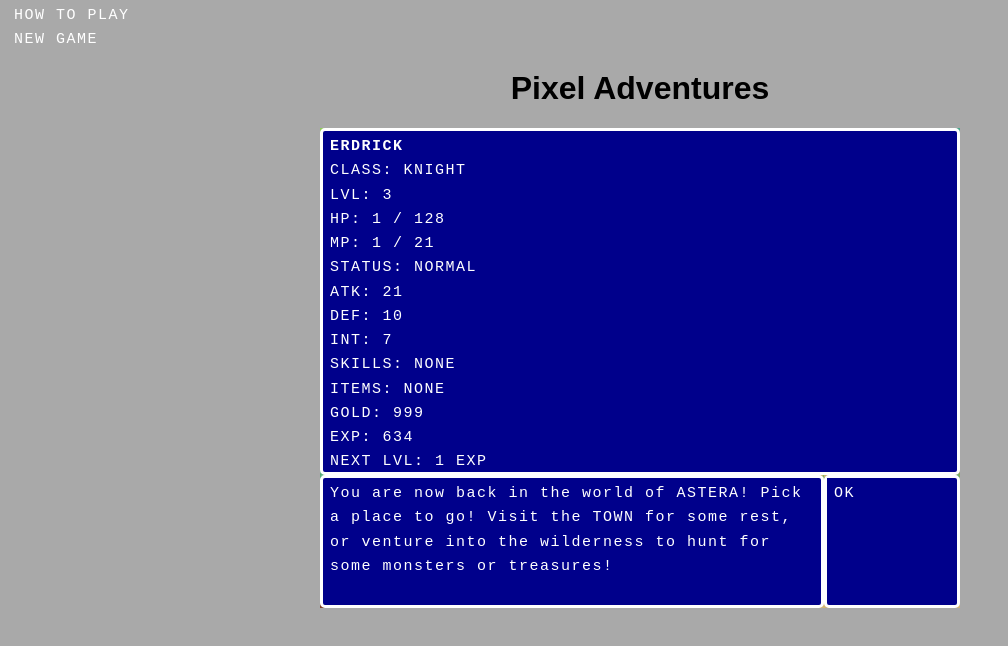
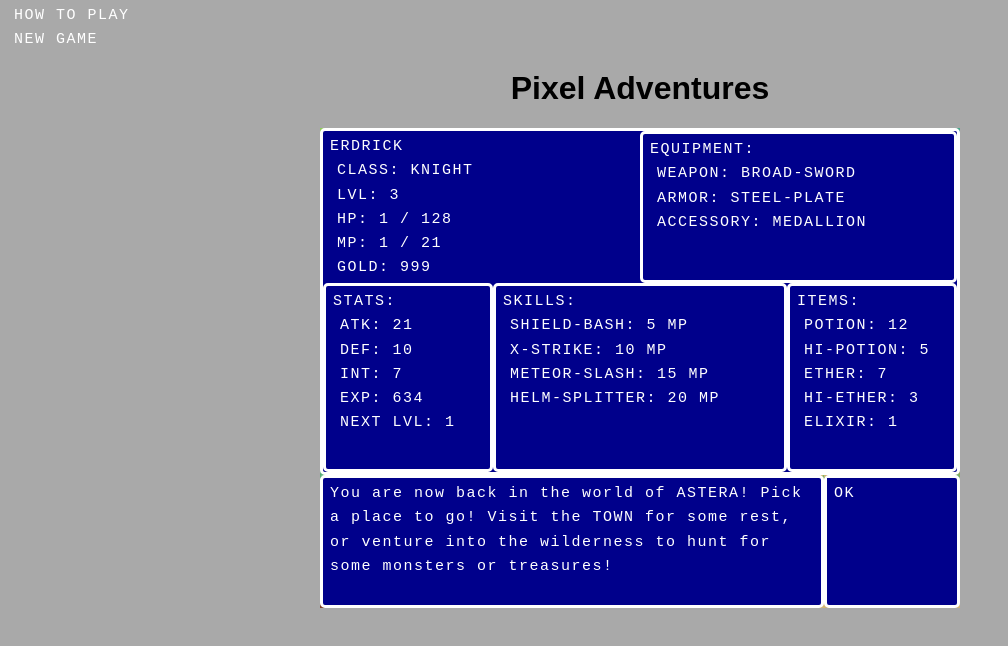
Before and after one commit to TheSundayMailman/pixel-adventures-client, a React (Create React App) app: page / in a window 1280 px wide. Both pictures are taken after a click on the button "STATUS". Shown: the top 646 px of the page, without its empty margins (0-1008 px from the left). Built offline with nearby package versions, Linux system fonts and the light colour scheme.

Commit message:
all shopping features completed; status screen completed

```diff
--- a/src/App.css
+++ b/src/App.css
@@ -72,6 +72,38 @@ li {
   position: absolute;
   width: 640px;
   height: 347px
+}
+.equipment-details{
+  display: inline-block;
+  position: absolute;
+  width: 317px;
+  height: 152px;
+  right: 0;
+  top: 0;
+}
+.stats-details {
+  display: inline-block;
+  position: absolute;
+  width: 170px;
+  height: 189px;
+  left: 0;
+  bottom: 0;
+}
+.current-skills {
+  display: inline-block;
+  position: absolute;
+  width: 294px;
+  height: 189px;
+  left: 170px;
+  bottom: 0;
+}
+.current-items {
+  display: inline-block;
+  position: absolute;
+  width: 170px;
+  height: 189px;
+  right: 0;
+  bottom: 0;
 }
 
 /* SHOPPING WINDOW */
--- a/src/components/player-status.js
+++ b/src/components/player-status.js
@@ -1,5 +1,7 @@
 import React from 'react';
 import {connect} from 'react-redux';
+
+import skillSet from '../database/skill-db.js';
 
 export class PlayerStatus extends React.Component {
   render() {
@@ -18,22 +20,49 @@ export class PlayerStatus extends React.Component {
       );
     }
     if (this.props.statusMode) {
+      const playerItems = this.props.player.items.map(item =>
+        <li key={item.id}>{item.name}: {item.quantity}</li>
+      );
+
+      const playerSkills = this.props.player.skills.map(skill =>
+        <li key={skillSet[skill].id}>{skillSet[skill].name}: {skillSet[skill].mp} MP</li>
+      );
+
       return (
         <section className="menu character-status" id="fullView">
-          <h2>{this.props.player.name}</h2>
-          <p>CLASS: {this.props.player.job}</p>
-          <p>LVL: {this.props.player.level}</p>
-          <p>HP: {this.props.player.hp.current} / {this.props.player.hp.max}</p>
-          <p>MP: {this.props.player.mp.current} / {this.props.player.mp.max}</p>
-          <p>STATUS: NORMAL</p>
-          <p>ATK: {this.props.player.stats.attack}</p>
-          <p>DEF: {this.props.player.stats.defense}</p>
-          <p>INT: {this.props.player.stats.intelligence}</p>
-          <p>SKILLS: NONE</p>
-          <p>ITEMS: NONE</p>
-          <p>GOLD: {this.props.player.gold}</p>
-          <p>EXP: {this.props.player.exp}</p>
-          <p>NEXT LVL: {this.props.player.nextLevel} EXP</p>
+          <ul>{this.props.player.name}
+            <li>CLASS: {this.props.player.job}</li>
+            <li>LVL: {this.props.player.level}</li>
+            <li>HP: {this.props.player.hp.current} / {this.props.player.hp.max}</li>
+            <li>MP: {this.props.player.mp.current} / {this.props.player.mp.max}</li>
+            <li>GOLD: {this.props.player.gold}</li>
+          </ul>
+          <section className="menu equipment-details">
+            <ul>EQUIPMENT:
+              <li>WEAPON: {this.props.player.equipment.weapon}</li>
+              <li>ARMOR: {this.props.player.equipment.armor}</li>
+              <li>ACCESSORY: {this.props.player.equipment.accessory}</li>
+            </ul>
+          </section>
+          <section className="menu stats-details">
+            <ul>STATS:
+              <li>ATK: {this.props.player.stats.attack}</li>
+              <li>DEF: {this.props.player.stats.defense}</li>
+              <li>INT: {this.props.player.stats.intelligence}</li>
+              <li>EXP: {this.props.player.exp}</li>
+              <li>NEXT LVL: {this.props.player.nextLevel}</li>
+            </ul>
+          </section>
+          <section className="menu current-skills">
+          <ul>SKILLS:
+            {playerSkills}
+          </ul>
+          </section>
+          <section className="menu current-items">
+            <ul>ITEMS:
+              {playerItems}
+            </ul>
+          </section>
         </section>
       );
     }
--- a/src/components/shopping-list.js
+++ b/src/components/shopping-list.js
@@ -76,6 +76,7 @@ export class ShoppingList extends React.Component {
       .filter(item => item.quantity >= 1)
       .sort((a, b) => a.id - b.id)
     ;
+
     const messages = [
       'SHOP-KEEPER:',
       `1x ${currentItem.name} sold!`,
@@ -94,9 +95,11 @@ export class ShoppingList extends React.Component {
 
     if (this.props.buyMode) {
       // this sets up list of items for purchase
-      const potion = itemSet['POTION'];
-      const hiPotion = itemSet['HI-POTION'];
-      const ether = itemSet['ETHER'];
+      const saleList = ['POTION', 'HI-POTION', 'ETHER'];
+      const saleItems = saleList.map(item =>
+        <button onClick={() => this.purchaseItem(itemSet[item], this.props.player)} key={itemSet[item].id}>{itemSet[item].name}: {itemSet[item].price} GOLD</button>
+      );
+
       return (
         <section className="menu shopping-window">
           <h2>{this.props.player.name}</h2>
@@ -107,9 +110,7 @@ export class ShoppingList extends React.Component {
           <p>GOLD: {this.props.player.gold}</p>
           <section className="menu items-for-barter">
             <p>Click to purchase an item:</p>
-            <button onClick={() => this.purchaseItem(potion, this.props.player)}>{potion.name}: {potion.price} GOLD</button>
-            <button onClick={() => this.purchaseItem(hiPotion, this.props.player)}>{hiPotion.name}: {hiPotion.price} GOLD</button>
-            <button onClick={() => this.purchaseItem(ether, this.props.player)}>{ether.name}: {ether.price} GOLD</button>
+            {saleItems}
           </section>
           <section className="menu items-owned">
             <ul>Items currently owned:
@@ -119,6 +120,7 @@ export class ShoppingList extends React.Component {
         </section>
       );
     }
+
     if (this.props.sellMode) {
       // this sets up list of items for sale
       const saleItems = this.props.player.items.map(item =>
@@ -145,6 +147,7 @@ export class ShoppingList extends React.Component {
         </section>
       );
     }
+
     return null;
   }
 }
--- a/src/reducers/player-reducer.js
+++ b/src/reducers/player-reducer.js
@@ -15,6 +15,11 @@ const initialState = {
     defense: 10,
     intelligence: 7
   },
+  equipment: {
+    weapon: 'BROAD-SWORD',
+    armor: 'STEEL-PLATE',
+    accessory: 'MEDALLION'
+  },
   skills: [
     'SHIELD-BASH',
     'X-STRIKE',
@@ -22,11 +27,11 @@ const initialState = {
     'HELM-SPLITTER'
   ],
   items: [
-    {id: 1, name: 'POTION', quantity: 1},
-    {id: 2, name: 'HI-POTION', quantity: 1},
-    {id: 3, name: 'ETHER', quantity: 1},
-    {id: 4, name: 'HI-ETHER', quantity: 1},
-    {id: 5, name: 'ELIXIR', quantity: 3}
+    {id: 1, name: 'POTION', quantity: 12},
+    {id: 2, name: 'HI-POTION', quantity: 5},
+    {id: 3, name: 'ETHER', quantity: 7},
+    {id: 4, name: 'HI-ETHER', quantity: 3},
+    {id: 5, name: 'ELIXIR', quantity: 1}
   ],
   exp: 634,
   gold: 999,
```
